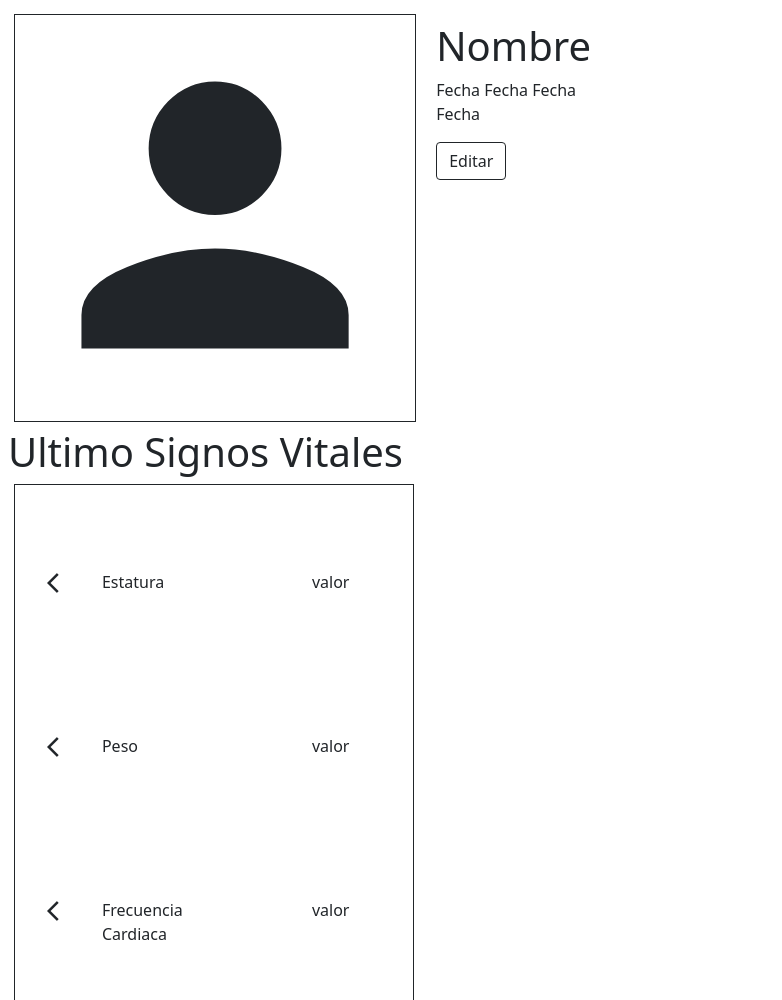
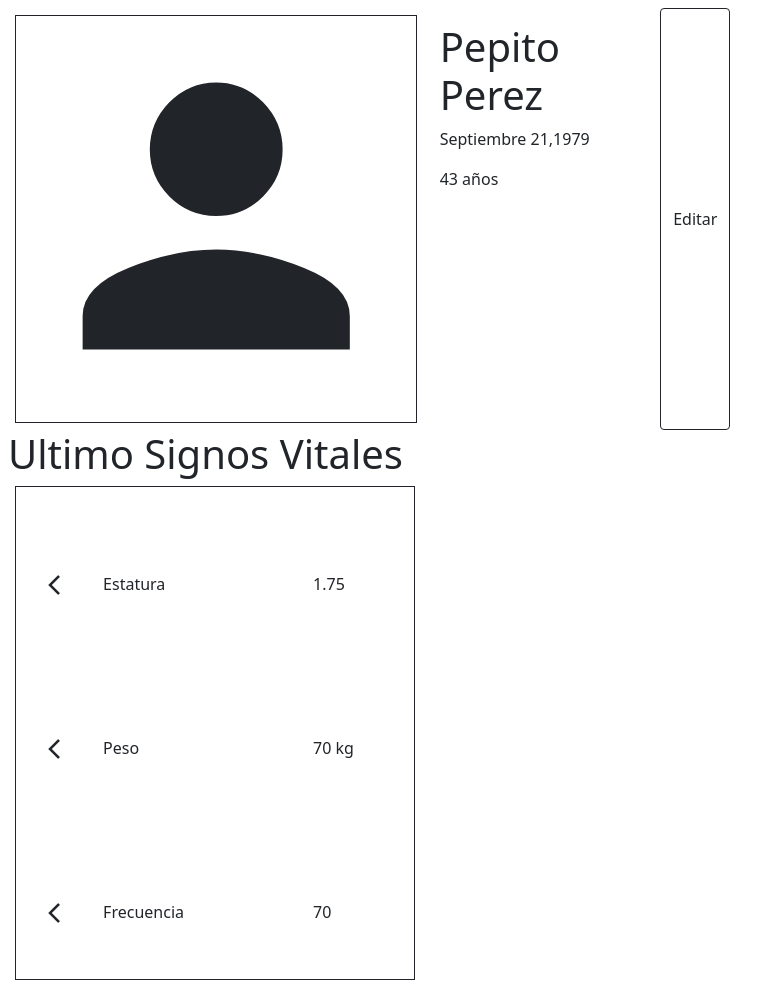
Before and after one commit to Geraldmo122/certamen2, a website: page Prueba 2/index.html in a window 1280 px wide. Shown: the top 1000 px of the page, without its empty margins (0-782 px from the left). Drawn offline with nearby package versions, Linux system fonts and the light colour scheme.

Commit message:
Prueba 2

```diff
--- a/Prueba 2/index.html
+++ b/Prueba 2/index.html
@@ -18,11 +18,9 @@
           <div class="borde">
             <span class="material-icons md-48">person</span>
           </div>
-          <div class="p-2 bd-highlight informacion" >
-            <h1>Nombre</h1>
-            <p>Fecha Fecha Fecha Fecha</p>
-            <button class="botoncuadrado btn" id="boton">Editar</button>
+          <div id="personaa" class="p-2 bd-highlight informacion" >
           </div>
+            <button class="botonEditar botoncuadrado btn" id="boton">Editar</button>
         </div>
 
 
@@ -30,9 +28,9 @@
       <div class="SVitales">
         <div>
           <ul>
-            <span class="iconovitales icono material-icons md-dark">arrow_back_ios</span><li>Estatura <p>valor</p> </li>
-            <span class="iconovitales icono material-icons md-dark">arrow_back_ios</span><li>Peso <p>valor</p></li>
-            <span class="iconovitales icono material-icons md-dark">arrow_back_ios</span><li>Frecuencia <br> Cardiaca <p>valor</p></li>
+            <span class="iconovitales icono material-icons md-dark">arrow_back_ios</span><li id="estatura">Estatura  </li>
+            <span class="iconovitales icono material-icons md-dark">arrow_back_ios</span><li id="peso">Peso </li>
+            <span class="iconovitales icono material-icons md-dark">arrow_back_ios</span><li id="frecuenciacardiaca">Frecuencia </li>
           </ul>
         </div>
       </div>
@@ -41,7 +39,7 @@
     <div id="formulario" class="p-2 bd-highlight informacionGeneral" style="display: none;">
       <form  name="formulario" class="row g-3 needs-validation" novalidate>
         <h1>Informacion</h1>
-        <!--primer campo-->
+
         <ul id="campos" class="campos">
           <li>
             <div class="p-2 bd-highlight col">
--- a/Prueba 2/js/inicio.js
+++ b/Prueba 2/js/inicio.js
@@ -2,6 +2,15 @@ define(["require", "exports", "jquery"], function (require, exports, jquery) {
     "use strict";
     Object.defineProperty(exports, "__esModule", { value: true });
     var $ = jquery;
+    var persona;
+    persona = {
+        nombre: "Pepito Perez",
+        mesanio: "Septiembre 21,1979",
+        edad: "43 años",
+        estatura: "1.75",
+        peso: "70 kg",
+        frecuenciacardiaca: "70"
+    };
     $('#boton').on('click', function (event) {
         if ($('#formulario').attr("style") == "display: none;") {
             $('#formulario').show();
@@ -48,6 +57,12 @@ define(["require", "exports", "jquery"], function (require, exports, jquery) {
         return S ? S - 1 : 'k';
     }
     (function () {
+        $("#personaa").append("<h1>" + persona.nombre + "</h1>");
+        $("#personaa").append("<p>" + persona.mesanio + "</p>");
+        $("#personaa").append("<p>" + persona.edad + "</p>");
+        $("#estatura").append("<p>" + persona.estatura + "</p>");
+        $("#peso").append("<p>" + persona.peso + "</p>");
+        $("#frecuenciacardiaca").append("<p>" + persona.frecuenciacardiaca + "</p>");
         var nombreCompleto = document.getElementById("nombrecompleto");
         var telefono = document.getElementById("telefono");
         var rut = document.getElementById("rut");
```
Also changed, not shown: Prueba 2/ts/inicio.ts (+25 -2 lines), Prueba 2/scss/estilos.scss (line endings or trailing spaces), css/estilos.css (added), 1 other file.
